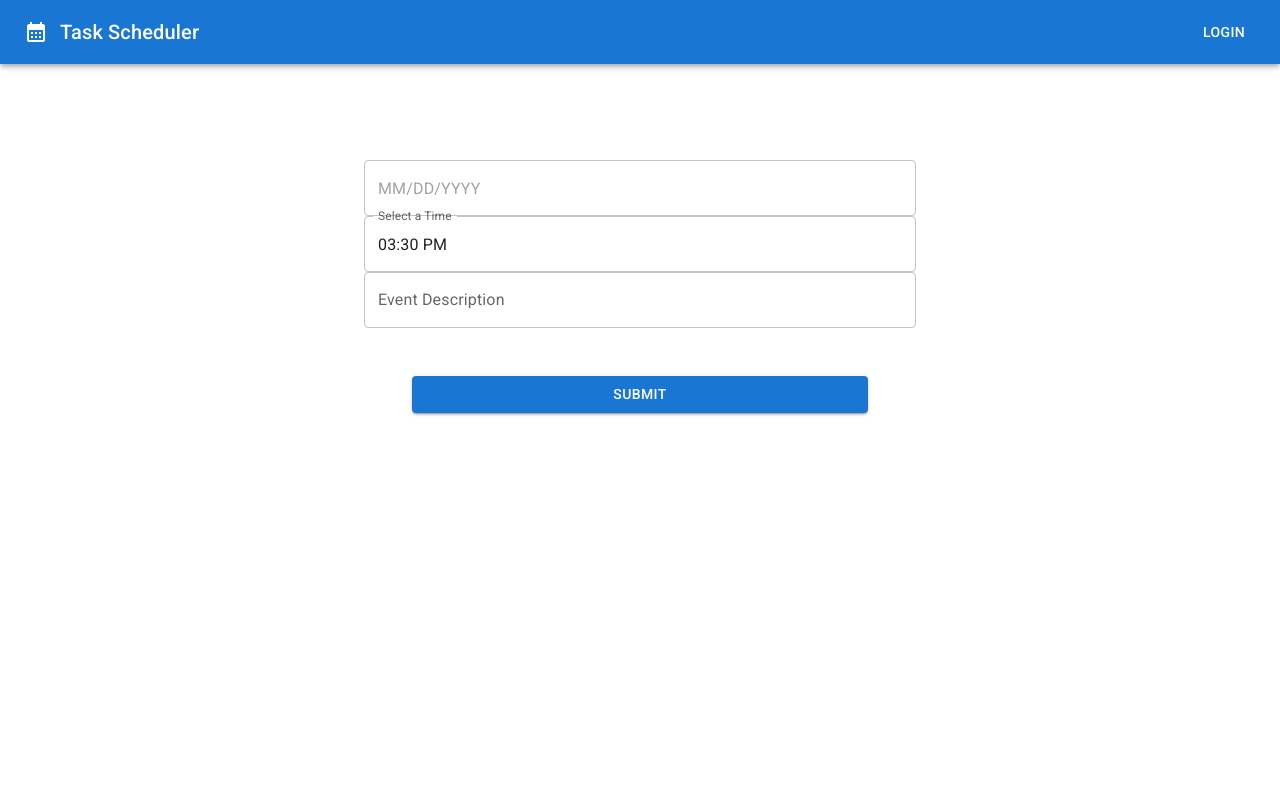
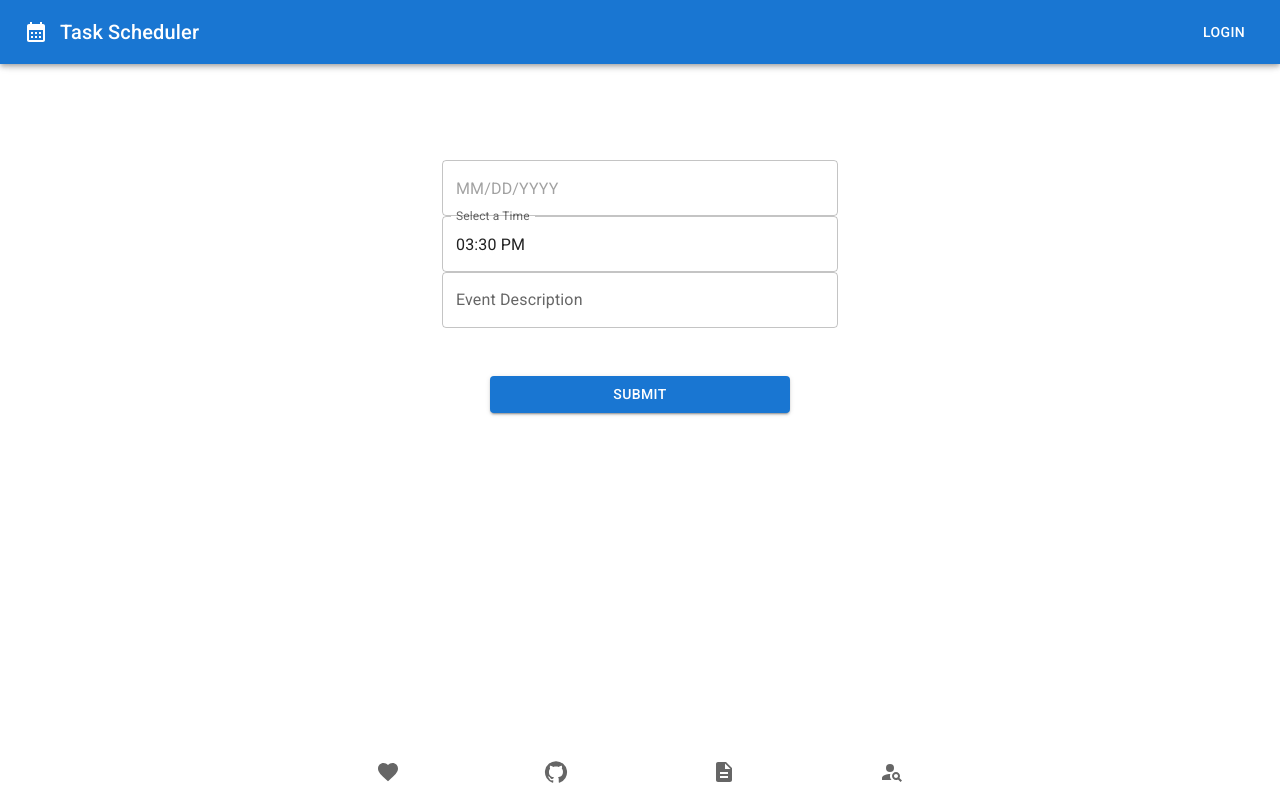
Before and after one commit to woodstock-dev/events-q2-2023, a React (Vite) app: page /addEvents in a window 1280 px wide. Built offline with nearby package versions, Linux system fonts and the light colour scheme.

Commit message:
Footer added and moved to bottom of page

```diff
--- a/package.json
+++ b/package.json
@@ -12,12 +12,14 @@
   "dependencies": {
     "@emotion/react": "^11.11.1",
     "@emotion/styled": "^11.11.0",
+    "@mui/base": "^5.0.0-beta.6",
     "@mui/icons-material": "^5.13.7",
     "@mui/material": "^5.13.7",
     "@mui/x-date-pickers": "^6.9.2",
     "dayjs": "^1.11.9",
     "react": "^18.2.0",
     "react-dom": "^18.2.0",
+    "react-icons": "^4.10.1",
     "react-router-dom": "^6.14.1"
   },
   "devDependencies": {
--- a/src/components/footer.tsx
+++ b/src/components/footer.tsx
@@ -1,25 +1,50 @@
-// Copyright 2023 YOUR NAME HERE
-//
-// Licensed under the Apache License, Version 2.0 (the "License");
-// you may not use this file except in compliance with the License.
-// You may obtain a copy of the License at
-//
-//     http://www.apache.org/licenses/LICENSE-2.0
-//
-// Unless required by applicable law or agreed to in writing, software
-// distributed under the License is distributed on an "AS IS" BASIS,
-// WITHOUT WARRANTIES OR CONDITIONS OF ANY KIND, either express or implied.
-// See the License for the specific language governing permissions and
-// limitations under the License.
+import * as React from 'react';
+import BottomNavigation from '@mui/material/BottomNavigation';
+import BottomNavigationAction from '@mui/material/BottomNavigationAction';
+import FavoriteIcon from '@mui/icons-material/Favorite';
 
-import React from 'react'
+import { GitHub } from '@mui/icons-material';
+import DescriptionIcon from '@mui/icons-material/Description';
 
-const Footer = () => {
+import PersonSearchIcon from '@mui/icons-material/PersonSearch';
+
+export default function Footer() {
+  const [value, setValue] = React.useState('recents');
+  const [likeCount, setLikeCount] = React.useState(Number);
+
+  const handleChange = (event: React.SyntheticEvent, newValue: string) => {
+    setValue(newValue);
+  };
+
   return (
-    <div>
+    <BottomNavigation
+      sx={{
+        position: 'absolute',
+        left: 0,
+        bottom: 0,
+        right: 0,
+      }}
+      value={value}
+      onChange={handleChange}
+    >
+      <BottomNavigationAction
+        id='likes-button'
+        label='Likes'
+        value='likes'
+        icon={<FavoriteIcon />}
+      />
+      <BottomNavigationAction label='Github' value='github' icon={<GitHub />} />
 
-    </div>
-  )
+      <BottomNavigationAction
+        label='Resume'
+        value='resume-icon'
+        icon={<DescriptionIcon />}
+      />
+      <BottomNavigationAction
+        label='Connect'
+        value='connect-icon'
+        icon={<PersonSearchIcon />}
+      />
+    </BottomNavigation>
+  );
 }
-
-export default Footer
--- a/src/main.tsx
+++ b/src/main.tsx
@@ -1,10 +1,21 @@
 import React from 'react'
 import ReactDOM from 'react-dom/client'
 import App from './app'
+import Theme from './theme'
 import './main.css'
 
+
+import { BrowserRouter } from 'react-router-dom'
+
+import { ThemeOptions, ThemeProvider } from '@mui/material/styles';
+
+
 ReactDOM.createRoot(document.getElementById('root')!).render(
+
+  <BrowserRouter>
   <React.StrictMode>
-    <App />
-  </React.StrictMode>,
+      <App/>
+    </React.StrictMode>
+    </BrowserRouter>
+    ,
 )
--- a/src/pages/addEvents.tsx
+++ b/src/pages/addEvents.tsx
@@ -14,14 +14,30 @@
 import { DatePicker, TimePicker } from '@mui/x-date-pickers';
 import dayjs from 'dayjs';
 import { Box } from '@mui/system';
+
+import Input from '@mui/base/Input';
 import { TextField, Container, Button } from '@mui/material';
+
+import FormControl from '@mui/base/FormControl';
+import CssBaseline from '@mui/material/CssBaseline';
+import React from 'react';
 
 const AddEvents = () => {
   return (
-    <div>
+    <React.Fragment>
       {/**
-       * Using MUI box component to create proper spacing for form
+       * Using Container component main to set default margin for form
+       * Using CSSBaseline for consistency
+       *
        */}
+
+      <Container component="main" maxWidth="xs">
+        <CssBaseline />
+
+       {/**
+        * Mui Box component to build form styling
+        */}
+
       <Box
         sx={{
           display: 'flex',
@@ -29,14 +45,8 @@ const AddEvents = () => {
           flexDirection: 'column',
         }}
         >
-        <Container
-          sx={{
-            display: 'flex',
-            flexDirection: 'column',
-            justifyContent: 'center',
-            width: 600,
-          }}
-        >
+
+
         <DatePicker />
         <TimePicker
           label='Select a Time'
@@ -47,13 +57,12 @@ const AddEvents = () => {
           sx={{
               m: 6,
             }}
-            variant='contained'
-          >
-            Submit
-          </Button>
+          variant='contained'>Submit</Button>
+
+
+        </Box>
         </Container>
-      </Box>
-    </div>
+    </React.Fragment>
   );
 };
 
--- /dev/null
+++ b/src/theme.tsx
@@ -0,0 +1,30 @@
+// Copyright 2023 YOUR NAME HERE
+//
+// Licensed under the Apache License, Version 2.0 (the "License");
+// you may not use this file except in compliance with the License.
+// You may obtain a copy of the License at
+//
+//     http://www.apache.org/licenses/LICENSE-2.0
+//
+// Unless required by applicable law or agreed to in writing, software
+// distributed under the License is distributed on an "AS IS" BASIS,
+// WITHOUT WARRANTIES OR CONDITIONS OF ANY KIND, either express or implied.
+// See the License for the specific language governing permissions and
+// limitations under the License.
+
+import React from 'react'
+
+import { createTheme, ThemeProvider } from '@mui/material/styles';
+
+
+const defaultTheme = createTheme();
+
+const Theme = () => {
+  return (
+    <div>
+
+    </div>
+  )
+}
+
+export default Theme
```
Also changed, not shown: src/App.tsx (+9 -4 lines), 1 other file (tests, documents, lock files or other folders). Lines whose indentation alone changed are shown as unchanged.
